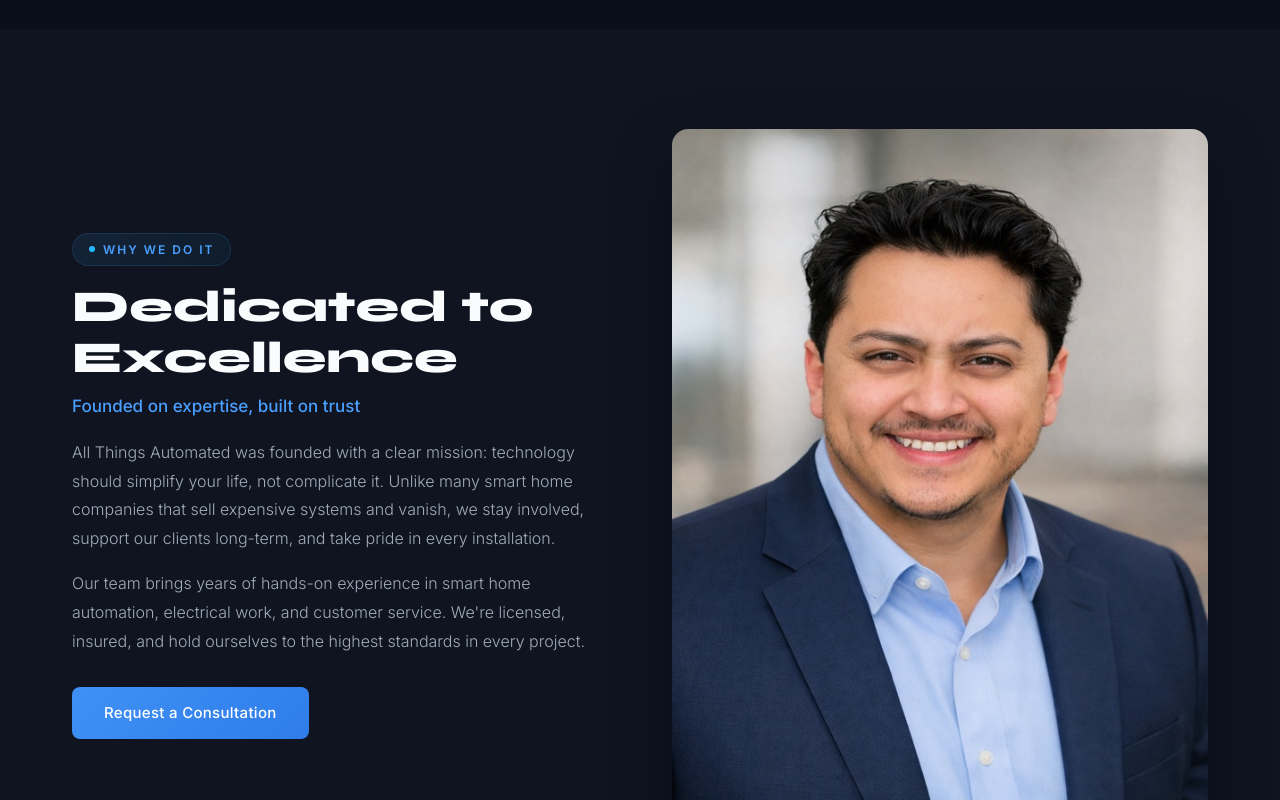
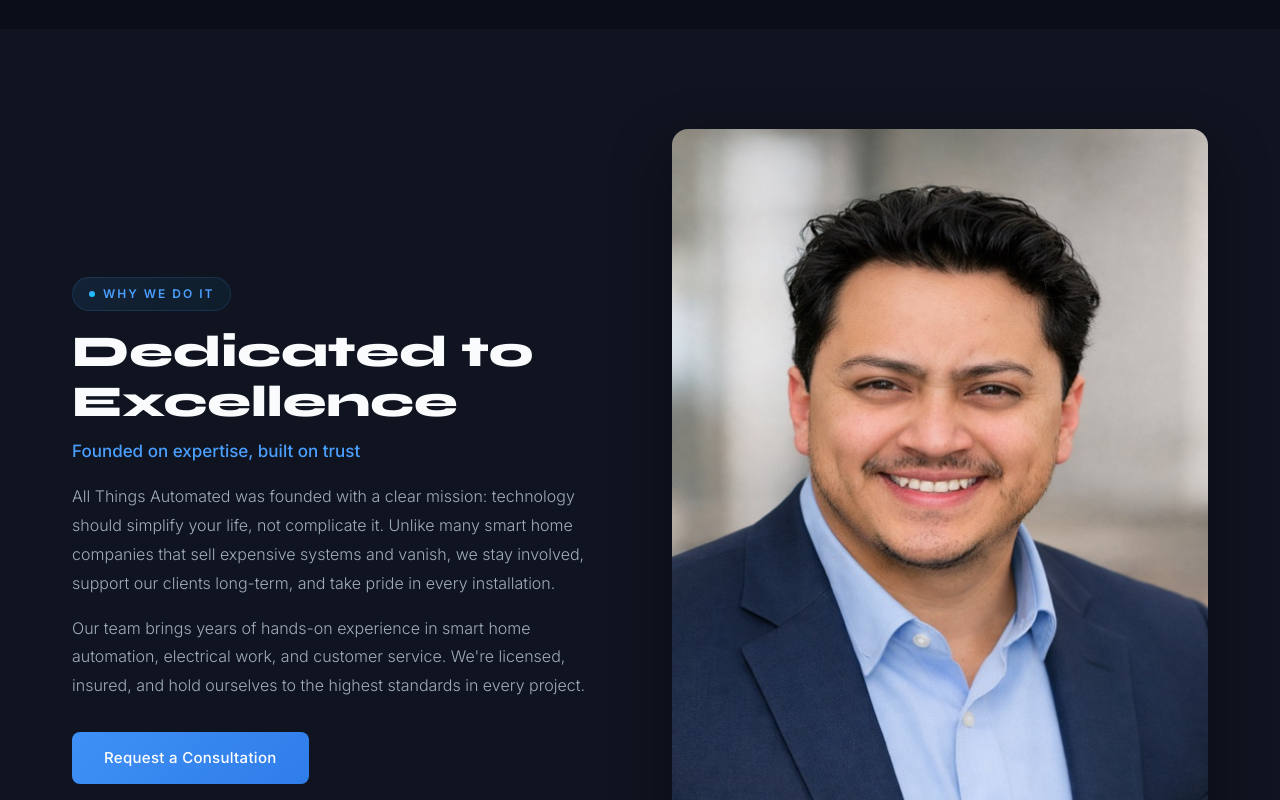
Before and after one commit to Allthingsautomated/All-Things-Automated-Website-, a Next.js app: page / in a window 1280 px wide. Shown: the part 2240-3040 px from the top of the page. Built offline with nearby package versions, Linux system fonts and the light colour scheme.

Commit message:
Make founder photo taller: aspect-ratio 2/3

```diff
--- a/app/globals.css
+++ b/app/globals.css
@@ -1917,7 +1917,7 @@
 
 .about-image {
   border-radius: var(--radius-lg);
-  aspect-ratio: 3 / 4;
+  aspect-ratio: 2 / 3;
   height: auto;
   object-fit: cover;
   object-position: center top;
```
